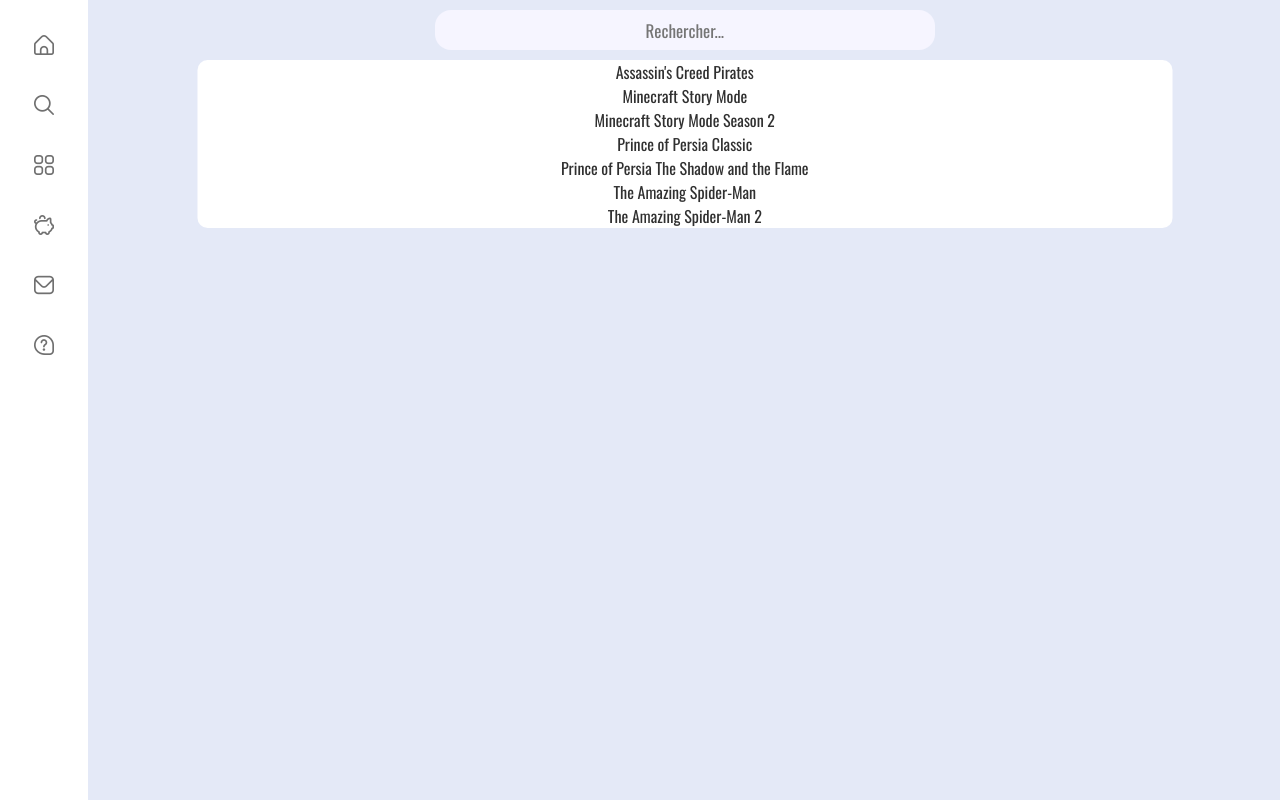
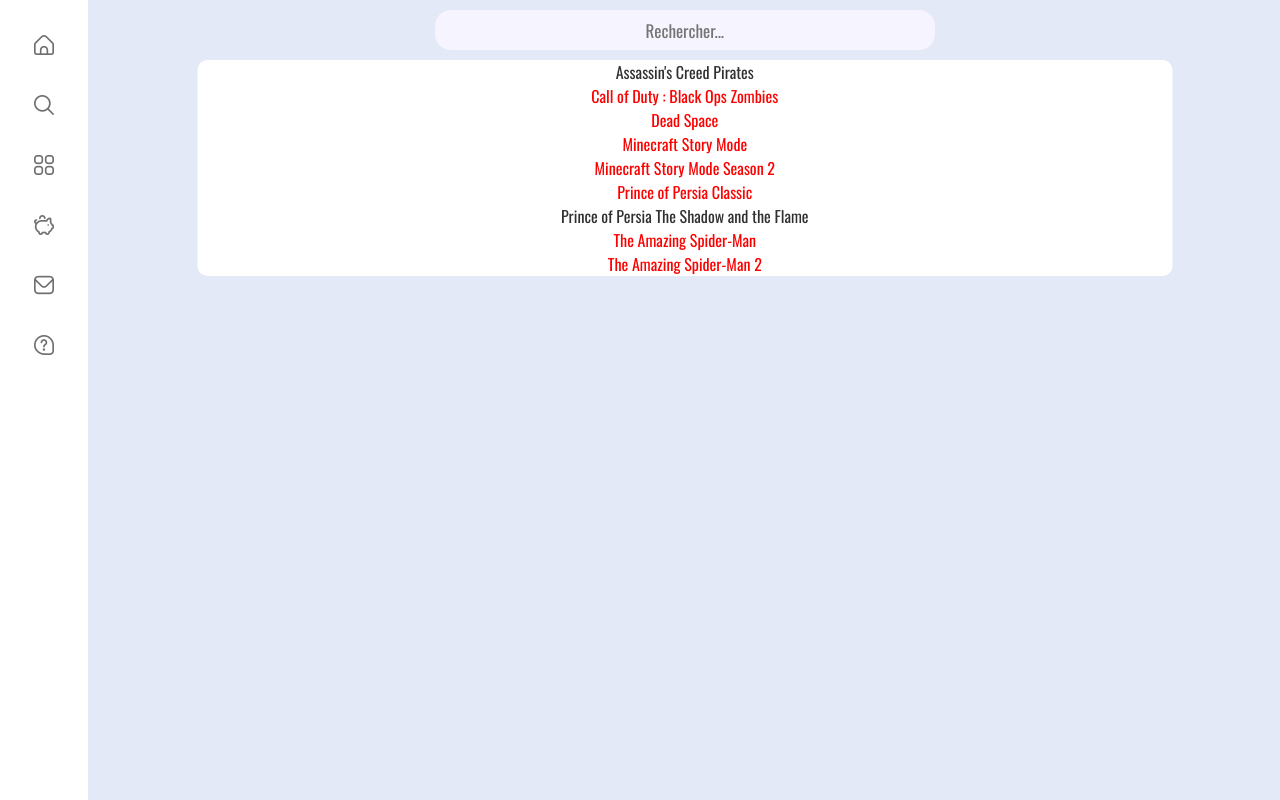
Before and after one commit to Abandonware-Mobile/abandonware-mobile.github.io, a plain HTML site: page search.html in a window 1280 px wide. Drawn offline with nearby package versions, Linux system fonts and the light colour scheme.

Commit message:
Change color buttons in search.html

```diff
--- a/css/search.css
+++ b/css/search.css
@@ -18,7 +18,7 @@
     text-align: center;
     font-size: 17px;
     font-weight: 500;
-    cursor: pointer;
+    cursor: crosshair;
     transition: all 0.3s ease;
 }
 
--- a/search.html
+++ b/search.html
@@ -80,12 +80,14 @@
         <div class="card">
             <ul id='list'>
                 <a href="games/com.ubisoft.assassin.pirates.html"><li class="games">Assassin's Creed Pirates</li></a>
-                <a><li class="games">Minecraft Story Mode</li></a>
-                <a><li class="games">Minecraft Story Mode Season 2</li></a>
-                <a><li class="games">Prince of Persia Classic</li></a>
+                <a><li class="games" style="color: red;">Call of Duty : Black Ops Zombies</li></a>
+                <a><li class="games" style="color: red;">Dead Space</li></a>
+                <a><li class="games" style="color: red;">Minecraft Story Mode</li></a>
+                <a><li class="games" style="color: red;">Minecraft Story Mode Season 2</li></a>
+                <a><li class="games" style="color: red;">Prince of Persia Classic</li></a>
                 <a href="games/com.ubisoft.princeofpersia.shadowandflame.ggp.html"><li class="games">Prince of Persia The Shadow and the Flame</li></a>
-                <a><li class="games">The Amazing Spider-Man</li></a>
-                <a><li class="games">The Amazing Spider-Man 2</li></a>
+                <a><li class="games" style="color: red;">The Amazing Spider-Man</li></a>
+                <a><li class="games" style="color: red;">The Amazing Spider-Man 2</li></a>
             </ul>
         </div>
 
```
Also changed, not shown: games/com.ubisoft.assassin.pirates.html (+1 -1 lines), games/com.ubisoft.princeofpersia.shadowandflame.ggp.html (+1 -1 lines).
